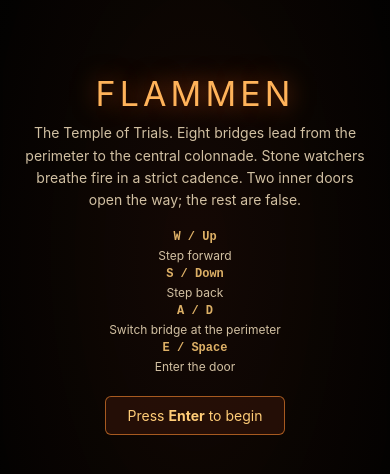
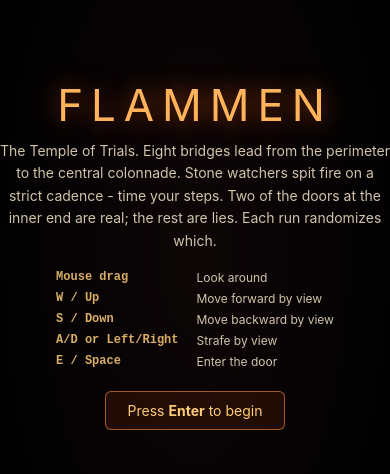
Before and after one commit to kirillmalafeev27-ai/Flammen, a website: page public/index.html in a window 390 px wide. Shown: the part 168-642 px from the top of the page. Drawn offline with nearby package versions, Linux system fonts and the light colour scheme.

Commit message:
Add files via upload

```diff
--- a/public/index.html
+++ b/public/index.html
@@ -12,29 +12,34 @@
         }
     </script>
     <style>
-        html, body { margin: 0; padding: 0; overflow: hidden; background: #070403;
-            color: #f2dfbd; font-family: -apple-system, BlinkMacSystemFont, "Segoe UI", Roboto, sans-serif;
+        html, body { margin: 0; padding: 0; overflow: hidden; background: #07050b;
+            color: #f5e6c8; font-family: -apple-system, BlinkMacSystemFont, "Segoe UI", Roboto, sans-serif;
             height: 100vh; width: 100vw; user-select: none; }
         #root { position: absolute; inset: 0; }
 
         #hud {
             position: absolute; top: 14px; left: 14px;
-            padding: 10px 14px; background: rgba(12, 7, 4, 0.62);
-            border: 1px solid rgba(205, 123, 53, 0.38); border-radius: 8px;
+            padding: 10px 14px; background: rgba(0, 0, 0, 0.5);
+            border: 1px solid rgba(255, 140, 50, 0.3); border-radius: 8px;
             font-size: 13px; line-height: 1.55; pointer-events: none;
-            backdrop-filter: blur(6px); max-width: min(360px, calc(100vw - 52px));
+            backdrop-filter: blur(6px); max-width: 360px;
         }
         #hud b { color: #ffb35a; }
-        #hud .dim { opacity: 0.72; font-size: 11px; margin-top: 4px; }
+        #hud .dim { opacity: 0.7; font-size: 11px; margin-top: 4px; }
+
+        #fps {
+            position: absolute; top: 14px; right: 14px;
+            padding: 4px 9px; background: rgba(0, 0, 0, 0.5);
+            border: 1px solid rgba(255, 140, 50, 0.3); border-radius: 6px;
+            font-size: 11px; font-family: monospace; color: #88ff88;
+            pointer-events: none;
+        }
 
         #intro, #overlay {
             position: absolute; inset: 0; display: flex;
             flex-direction: column; align-items: center; justify-content: center;
-            background: radial-gradient(ellipse at center, rgba(34, 14, 6, 0.52) 0%, rgba(3, 2, 1, 0.88) 80%);
+            background: radial-gradient(ellipse at center, rgba(20,8,4,0.55) 0%, rgba(0,0,0,0.85) 80%);
             z-index: 10; backdrop-filter: blur(2px);
-            padding: 24px;
-            box-sizing: border-box;
-            text-align: center;
         }
         #overlay { display: none; }
         #intro .title {
@@ -42,8 +47,8 @@
             color: #ffb35a; text-shadow: 0 0 24px rgba(255, 100, 30, 0.6);
             margin-bottom: 8px;
         }
-        #intro .sub { font-size: 14px; opacity: 0.86; margin-bottom: 18px; max-width: 540px; line-height: 1.6; }
-        #intro .keys { display: grid; grid-template-columns: auto auto; gap: 6px 18px; font-size: 12px; opacity: 0.86; margin-bottom: 22px; text-align: left; }
+        #intro .sub { font-size: 14px; opacity: 0.85; margin-bottom: 18px; max-width: 540px; text-align: center; line-height: 1.6; }
+        #intro .keys { display: grid; grid-template-columns: auto auto; gap: 6px 18px; font-size: 12px; opacity: 0.85; margin-bottom: 22px; }
         #intro .keys b { color: #ffcc77; font-family: monospace; }
         #intro .start {
             font-size: 14px; padding: 10px 22px;
@@ -53,29 +58,26 @@
         .outcome { font-size: 38px; letter-spacing: 0.15em; text-shadow: 0 0 18px rgba(255, 100, 30, 0.5); margin-bottom: 14px; }
         .hint { font-size: 13px; opacity: 0.8; }
         .hint b { color: #ffcc77; font-family: monospace; }
-
-        @media (max-width: 520px) {
-            #intro .title { font-size: 34px; letter-spacing: 0.12em; }
-            #intro .keys { grid-template-columns: 1fr; gap: 4px; text-align: center; }
-            .outcome { font-size: 30px; letter-spacing: 0.1em; }
-        }
     </style>
 </head>
 <body>
     <div id="root"></div>
 
     <div id="hud"></div>
+    <div id="fps">- fps</div>
 
     <div id="intro">
         <div class="title">FLAMMEN</div>
         <div class="sub">
             The Temple of Trials. Eight bridges lead from the perimeter to the central colonnade.
-            Stone watchers breathe fire in a strict cadence. Two inner doors open the way; the rest are false.
+            Stone watchers spit fire on a strict cadence - time your steps. Two of the doors at the inner end
+            are real; the rest are lies. Each run randomizes which.
         </div>
         <div class="keys">
-            <b>W / Up</b><span>Step forward</span>
-            <b>S / Down</b><span>Step back</span>
-            <b>A / D</b><span>Switch bridge at the perimeter</span>
+            <b>Mouse drag</b><span>Look around</span>
+            <b>W / Up</b><span>Move forward by view</span>
+            <b>S / Down</b><span>Move backward by view</span>
+            <b>A/D or Left/Right</b><span>Strafe by view</span>
             <b>E / Space</b><span>Enter the door</span>
         </div>
         <div class="start">Press <b>Enter</b> to begin</div>
```
